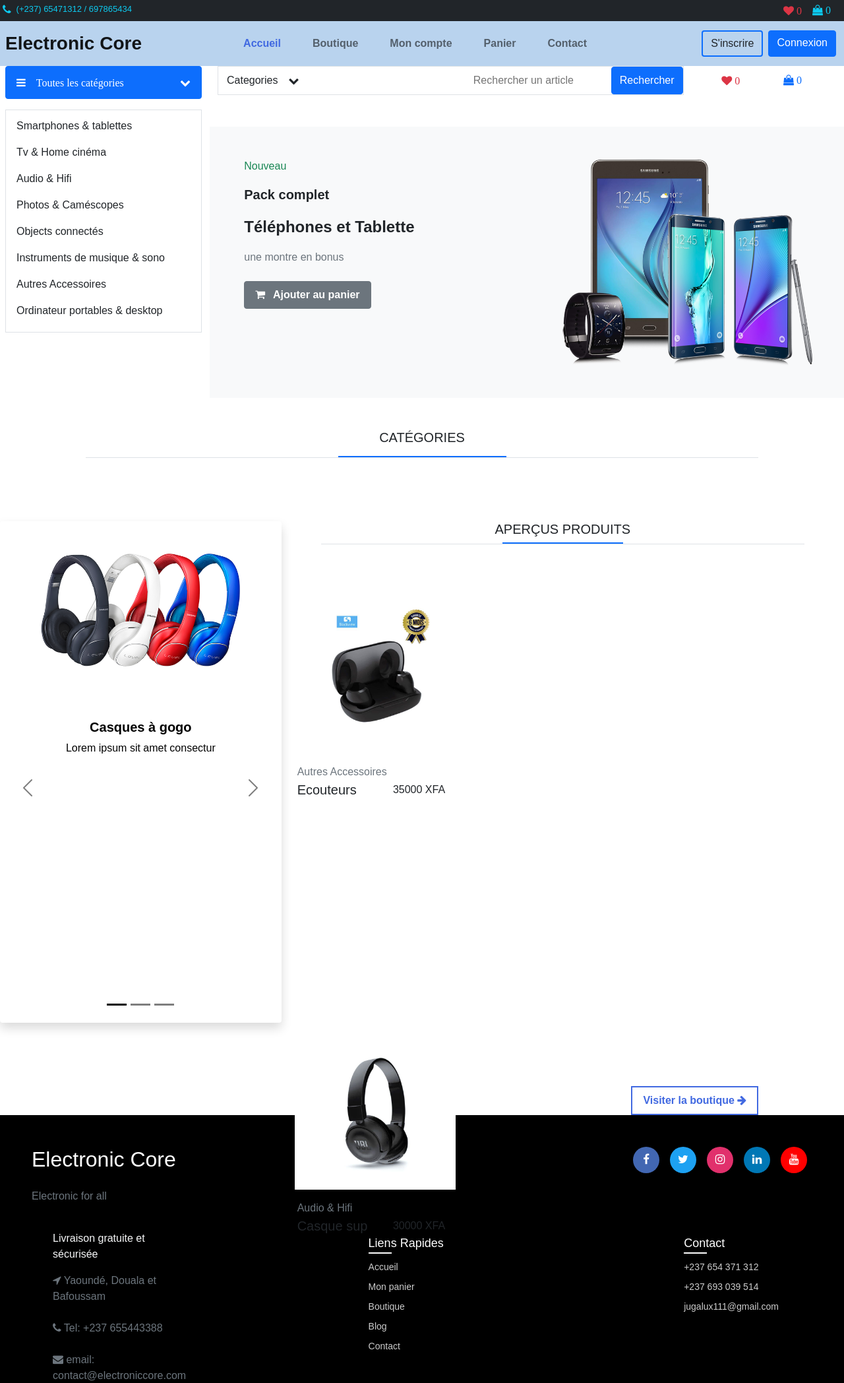
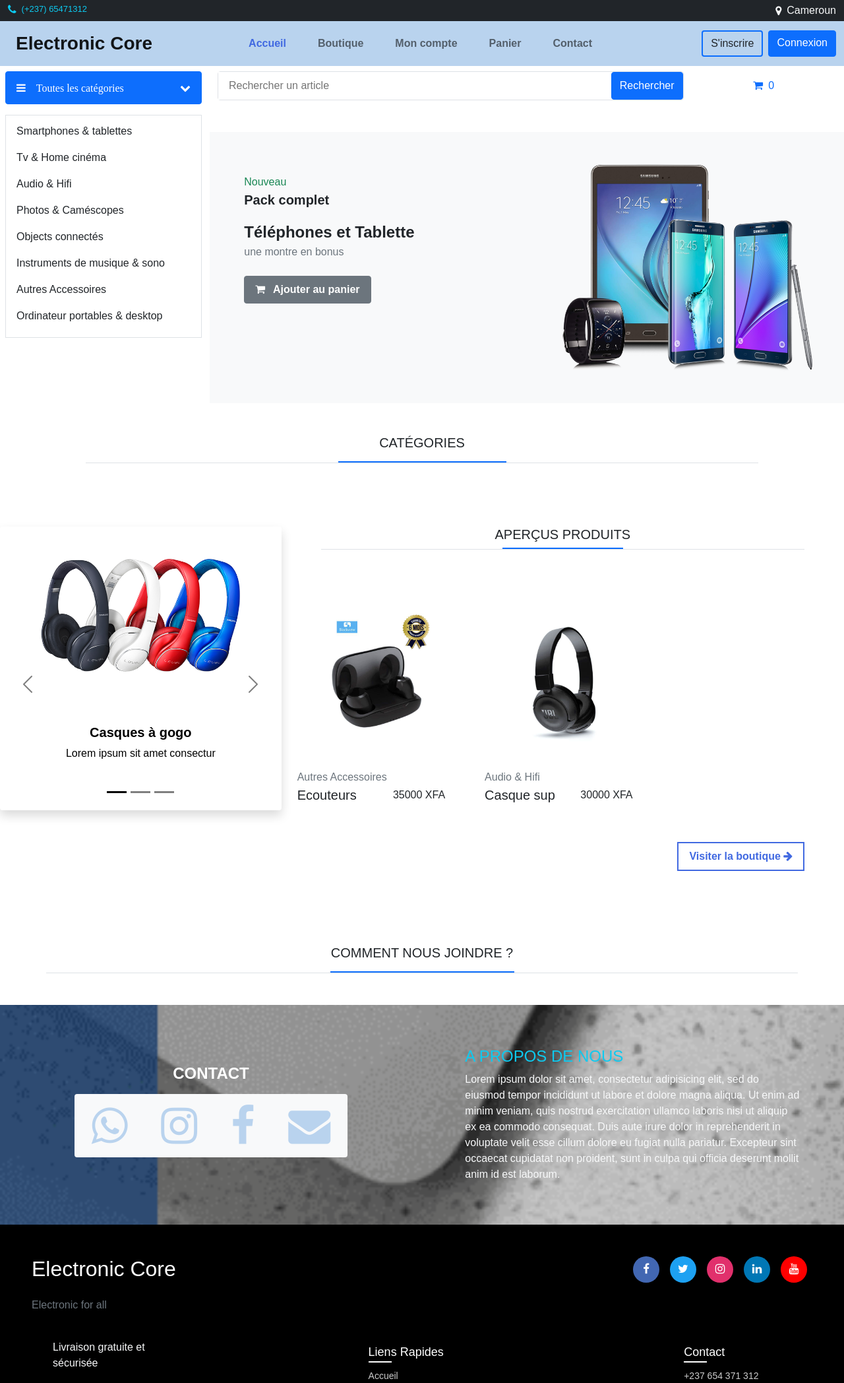
Before and after one commit to main-c/electronic-core, a Django app: page / in a window 1280 px wide. Shown: the top 2096 px of the page at 66% size. Run offline with Django 3.2, Linux system fonts and the light colour scheme; data comes from the database, SQL or seed files in the repository; some libraries are stand-ins or nearby versions.

Commit message:
Gestion du responsive sur toutes les pages sauf sur cart.html

```diff
--- a/src/electroniccore/core/static/core/css/style.css
+++ b/src/electroniccore/core/static/core/css/style.css
@@ -454,6 +454,11 @@ button{
   background-color: #B9D3EE;
   border-left: 5px solid royalblue;
 }
+@media only screen and (max-width: 600px) {
+  .command_card p{
+    font-size: 14px;
+  }
+}
 
 
 .bg_notFound{
--- a/src/electroniccore/core/templates/core/base.html
+++ b/src/electroniccore/core/templates/core/base.html
@@ -15,21 +15,18 @@
   <body>
     <div class="container-fluid px-0 me-lg-5">
       <div class="bg-dark p-1 d-flex">
-        <div class="w-50">
-          <div class="d-flex align-items-center ms-lg-auto mt-lg-0 mt-3 pe-2">
+        <div class="w-75">
+          <div class="d-flex align-items-center ms-lg-auto mt-lg-0 mt-1 ps-2">
               <i class=" me-2 fa fa-phone text-info"></i>
-              <span class="text-info my-auto" style="font-size: 13px;">(+237) 65471312 / 697865434</span>
+              <p class="text-info my-0" style="font-size: 13px;">(+237) 65471312</p>
           </div>
         </div>
-        <div class="w-25"></div>
         <div class="d-flex justify-content-end pe-2 w-25">
-          <i class="fa fa-heart text-danger my-auto mx-2"> <span class="num rounded-circle">0</span></i>
-          <a href="{% url 'core:cart' %}">
-            <i class="fa fa-shopping-bag text-info mx-2"> <span class="num rounded-circle">0</span> </i>
-          </a>
+          <i class="fa fa-map-marker text-light my-auto mx-2"></i>
+          <p class="my-auto text-light">Cameroun</p>
         </div>
       </div>
-      <nav class="navbar navbar-expand-lg navbar-light command topnav" id="myTopNav">
+      <nav class="navbar navbar-expand-lg navbar-light command topnav ps-3" id="myTopNav">
         <div class="container-fluid pe-lg-2 p-0"> <a class="navbar-brand fw-bold ms-2 fs-3" href="{% url 'core:home' %}">Electronic Core</a> <button class="navbar-toggler" type="button" data-bs-toggle="collapse" data-bs-target="#navbarcontent" aria-controls="navbarcontent" aria-expanded="false" aria-label="Toggle navigation"> <span class="navbar-toggler-icon"></span> </button>
               <div class="collapse navbar-collapse" id="navbarcontent">
                   <ul class="navbar-nav ms-auto mb-2 mb-lg-0">
--- a/src/electroniccore/core/templates/core/home.html
+++ b/src/electroniccore/core/templates/core/home.html
@@ -3,7 +3,7 @@
 
 {% block content %}
 
-	<div class="row px-2 mb-lg-5">
+	<div class="row px-2 mb-lg-5 mt-2">
         <div class="col-lg-3 mb-lg-0 mb-2">
             <p> <a class="btn btn-primary p-3 w-100 d-flex align-items-center justify-content-between" data-bs-toggle="collapse" href="#collapseCategorie" role="button" aria-expanded="true" aria-controls="collapseCategorie"> <i class="fa fa-bars"><span class="ps-3">Toutes les catégories</span></i> <i class="fa fa-chevron-down"></i> </a> </p>
             <div class="collapse show border" id="collapseCategorie">
@@ -15,35 +15,27 @@
             </div>
         </div>
         <div class="col-lg-9">
-            <div class="d-lg-flex justify-content-between">
-                <div class="d-lg-flex justify-content-between align-items-center border w-75">
-                    <div class="dropdown my-lg-0 my-2"> <button class="btn btn-transparent d-flex justify-content-between align-items-center py-lg-2" type="button" id="dropdownMenu" data-bs-toggle="dropdown" aria-expanded="true"> <span class="d-flex align-items-center"><span class="fw-lighter pe-3"> Categories</span> <i class="fa fa-chevron-down ms-auto"></i> </span> </button>
-                        <ul class="dropdown-menu" aria-labelledby="dropdownMenu">
-                        	{% for category in categories %}
-                            	<li class="my-2"><a class="dropdown-item" href="{% url 'core:show_category' category.slug %}">{{ category.name }}</a></li>
-							{%endfor%}
-
-                        </ul>
+            <div class="d-flex justify-content-between w-100">
+            	<form method='POST' action ="{% url 'core:search' %}" class="w-75">
+                	<div class="d-flex justify-content-between border rounded w-100">
+                        {%csrf_token%}
+				        <input class="py-lg-2 ps-lg-3 border-0 w-100" type="text" name="searched" placeholder="Rechercher un article">
+				        <button class="btn btn-primary py-lg-2" type="submit">Rechercher</button>
 					</div>
-                    <div class="d-flex align-items-center ps-lg-0">
-                    	<form class="d-flex justify-content-between" method='POST' action ="{% url 'core:search' %}">
-                                {%csrf_token%}
-						        <input class="py-lg-2 w-100 border-0" type="text" name="searched" placeholder="Rechercher un article">
-						        <button class="btn btn-primary py-lg-2 d-flex justify-content-end" type="submit">Rechercher</button>
                 </form>
+                <div class="my-auto d-flex justify-content-center mx-auto">
+                	<a href="{% url 'core:cart' %}">
+		            	<i class="fa fa-1x fa-shopping-cart text-primary my-auto mx-2"></i>
+		            </a>
+		            	<p class="my-auto text-primary">0</p>
                 </div>
-                </div>
-                <i class="fa fa-heart text-danger my-auto mx-2"> <span class="num rounded-circle">0</span></i>
-                <a href="{% url 'core:cart' %}" class="me-lg-5 my-auto">
-		            <i class="fa fa-1x fa-shopping-bag text-primary mx-2"> <span class="num rounded-circle">0</span> </i>
-		        </a>
                 <!---->
             </div>
             <div class="row d-lg-flex flex-lg-row d-flex flex-column-reverse bg-light py-lg-5 mt-5">
-                <div class="col-lg-5 mx-auto">
-                    <p class="p-green text-success">Nouveau</p>
+                <div class="col-lg-5 mx-3 mt-3 mx-lg-auto">
+                    <p class="p-green text-success mb-0">Nouveau</p>
                     <P class="fs-5 fw-bold">Pack complet</P>
-                    <p class="fs-4 fw-bold">Téléphones et Tablette</p>
+                    <p class="fs-4 fw-bold mb-0">Téléphones et Tablette</p>
                     <p class="text-muted mb-4">une montre en bonus</p>
                     <div class="">
                     	<a href="{% url 'core:cart' %}" class="btn btn-secondary py-2 fw-bold px-3"/>
@@ -121,12 +113,10 @@
 		    		<div class="border border-primary mx-auto w-25"></div>
 		    	</div>
 				<div class="row pt-5">
+					{% for product in products %}
 						<div class="col-lg-4 mt-3">
-						{% for product in products %}
 							<div class="product rounded p-2 h-100">
-
 							  	<img src="{{ product.get_main_image }}" class="img-fluid" alt="" />
-
 							  	<div class="overlay">
 								  	<div class="d-flex justify-content-center mt-5">
 									    <a href="{% url 'core:add_cart' product.slug %}" class="btn btn-larger text-primary border-light bg-light fw-bold btn-block px-3 p-2 mx-2">
@@ -145,6 +135,7 @@
 									</div>
 							  	</div>
 							</div>
+						</div>
 					{% empty %}
 						<div class="container d-grid">
 							<img src="/static/core/images/nothing.svg" class="img-fluid mx-auto">
@@ -152,21 +143,48 @@
 						</div>
 					{% endfor %}
 				</div>
-				</div>
 				<!--Button here-->
 		    </div>
 		</div>
-		<!-- Second section of products -->
-		<div class="container">
-		<div class="row mt-5">
-
-		</div>
-		<div class="d-flex justify-content-end me-lg-5 mr-3 mt-lg-5">
+		<div class="d-flex justify-content-end me-lg-5 mr-3 my-lg-5">
 			<a href="{% url 'core:shop' %}" class="btn btn-larger fw-bold btn-block px-3 p-2">
             	Visiter la boutique
             	<i class="fa fa-arrow-right"></i>
             </a>
 		</div>
+
+		<!-- About us and contact -->
+		<div class="container-fluid px-0 mt-5 pt-lg-5" id="contact">
+	    	<div class="container mx-auto border border-1 border-top-0 border-start-0 border-end-0">
+	    		<h5 class="text-uppercase text-center my-3">Comment nous joindre ?</h5>
+	    		<div class="border border-primary mx-auto w-25"></div>
+	    	</div>
+			<div class="row py-5 mt-3 mt-lg-5" style="background-image: url(/static/core/images/bg_about.png); background-size: cover; background-attachment: fixed;">
+
+				<div class="col-lg-5 m-auto">
+					<h4 class="text-center my-1 fw-bold text-uppercase text-white">Contact</h4>
+					<div class="d-flex justify-content-around mx-lg-5 my-lg-3 bg-light rounded py-2 py-lg-3">
+						<a href="#" class="contact_icon"><i class="fa fa-4x fa-whatsapp"></i></a>
+						<a href="#" class="contact_icon"><i class="fa fa-4x fa-instagram"></i></a>
+						<a href="#" class="contact_icon"><i class="fa fa-4x fa-facebook"></i></a>
+						<a href="#" class="contact_icon"><i class="fa fa-4x fa-envelope"></i></a>
+					</div>
 				</div>
 
+				<div class="col-lg-5 mx-auto mt-3">
+					<h4 class="text-uppercase text-info">A propos de nous</h4>
+					<p class="text-light">
+						Lorem ipsum dolor sit amet, consectetur adipisicing elit, sed do eiusmod
+						tempor incididunt ut labore et dolore magna aliqua. Ut enim ad minim veniam,
+						quis nostrud exercitation ullamco laboris nisi ut aliquip ex ea commodo
+						consequat. Duis aute irure dolor in reprehenderit in voluptate velit esse
+						cillum dolore eu fugiat nulla pariatur. Excepteur sint occaecat cupidatat non
+						proident, sunt in culpa qui officia deserunt mollit anim id est laborum.
+					</p>
+				</div>
+
+			</div>
+		</div>
+
+
 {% endblock %}
```
Also changed, not shown: src/electroniccore/core/templates/core/command.html (+19 -19 lines), src/electroniccore/core/templates/core/shop.html (+34 -44 lines). Lines whose indentation alone changed are shown as unchanged.
